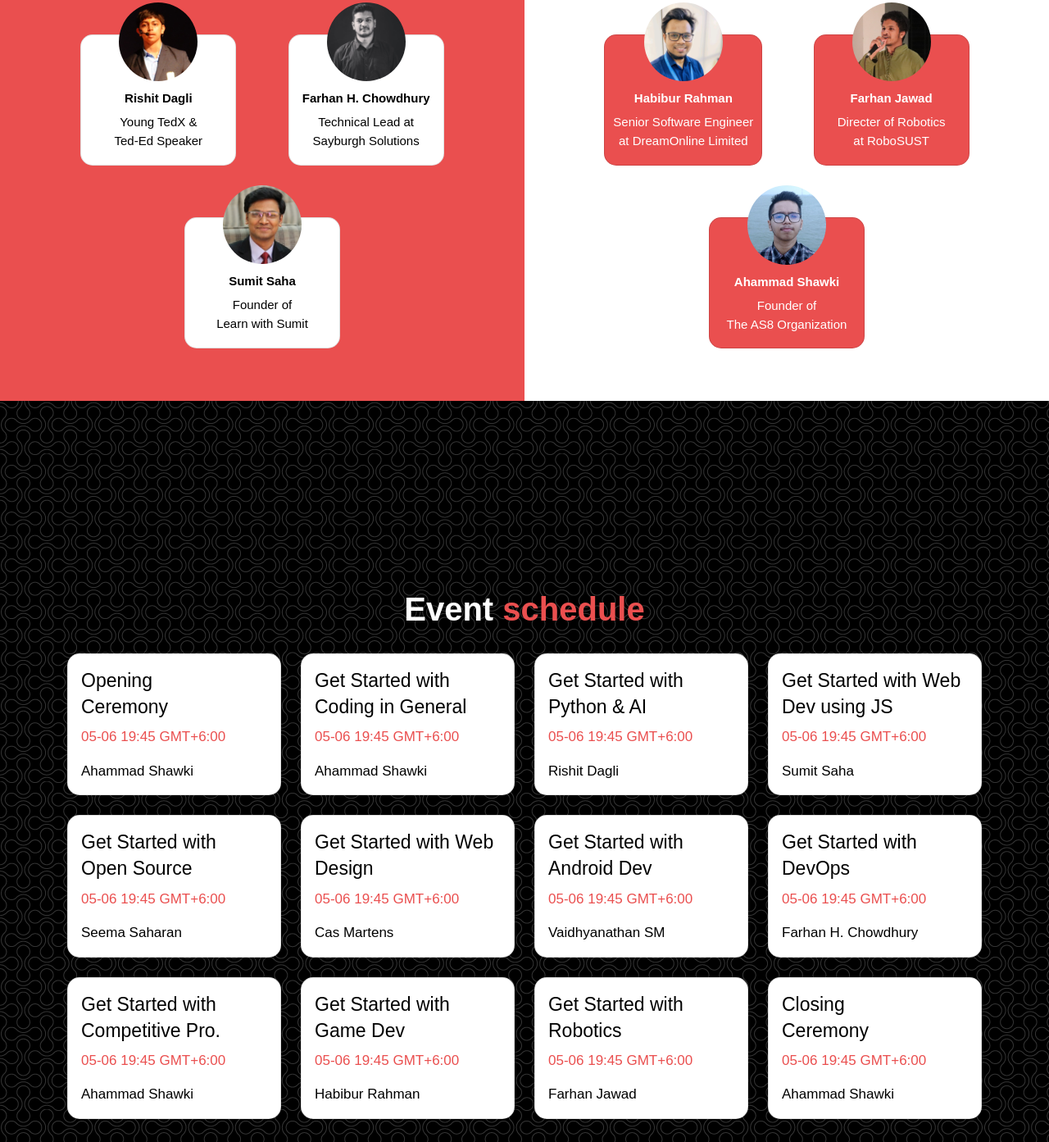
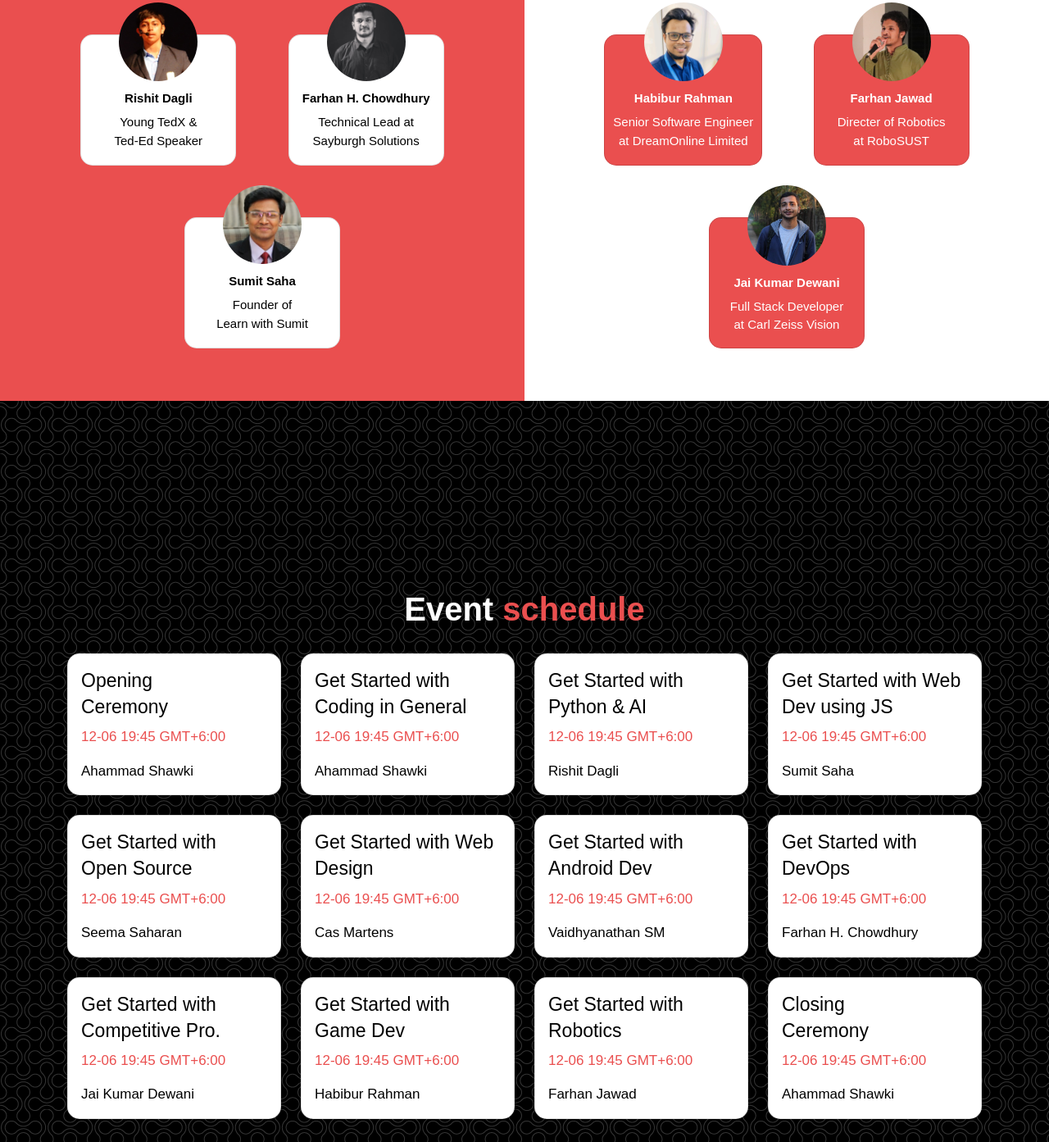
Before and after one commit to The-AS8-organization/CodeInception, a plain HTML site: page index.html in a window 1280 px wide. Shown: the part 1047-2440 px from the top of the page at 82% size. Drawn offline with nearby package versions, Linux system fonts and the light colour scheme.

Commit message:
New Speaker + New Partner

```diff
--- a/index.html
+++ b/index.html
@@ -184,12 +184,12 @@
             </div>
 
             <div class="card card-speaker">
-                <center><img src="images/speaker/img_star_Ahammad_Shawki.jpg" class="card-img-top" alt="..."></center>
+                <center><img src="images/speaker/img_star_Jai_Dewani.jpg" class="card-img-top" alt="..."></center>
                 <div class="card-body">
-                    <a href="https://www.linkedin.com/in/ahammadshawki8/" target="_blank">
-                        <h5 class="card-title">Ahammad Shawki</h5>
+                    <a href="https://www.linkedin.com/in/jai-dewani/" target="_blank">
+                        <h5 class="card-title">Jai Kumar Dewani</h5>
                     </a>
-                    <p class="card-text">Founder of <br> The AS8 Organization</p>
+                    <p class="card-text">Full Stack Developer <br> at Carl Zeiss Vision</p>
                 </div>
             </div>
         </article>
@@ -203,7 +203,7 @@
                     <div class="card mb-4">
                         <div class="card-body">
                             <h3 class="card-title large">Opening Ceremony</h3>
-                            <p class="card-text event-time">05-06 19:45 GMT+6:00</p>
+                            <p class="card-text event-time">12-06 19:45 GMT+6:00</p>
                             <p class="card-text event-speaker">Ahammad Shawki</p>
                         </div>
                     </div>
@@ -213,7 +213,7 @@
                     <div class="card mb-4">
                         <div class="card-body">
                             <h3 class="card-title">Get Started with Coding in General</h3>
-                            <p class="card-text event-time">05-06 19:45 GMT+6:00</p>
+                            <p class="card-text event-time">12-06 19:45 GMT+6:00</p>
                             <p class="card-text event-speaker">Ahammad Shawki</p>
                         </div>
                     </div>
@@ -223,7 +223,7 @@
                     <div class="card mb-4">
                         <div class="card-body">
                             <h3 class="card-title">Get Started with Python & AI</h3>
-                            <p class="card-text event-time">05-06 19:45 GMT+6:00</p>
+                            <p class="card-text event-time">12-06 19:45 GMT+6:00</p>
                             <p class="card-text event-speaker">Rishit Dagli</p>
                         </div>
                     </div>
@@ -233,7 +233,7 @@
                     <div class="card mb-4">
                         <div class="card-body">
                             <h3 class="card-title">Get Started with Web Dev using JS</h3>
-                            <p class="card-text event-time">05-06 19:45 GMT+6:00</p>
+                            <p class="card-text event-time">12-06 19:45 GMT+6:00</p>
                             <p class="card-text event-speaker">Sumit Saha</p>
                         </div>
                     </div>
@@ -245,7 +245,7 @@
                     <div class="card mb-4">
                         <div class="card-body">
                             <h3 class="card-title">Get Started with Open Source</h3>
-                            <p class="card-text event-time">05-06 19:45 GMT+6:00</p>
+                            <p class="card-text event-time">12-06 19:45 GMT+6:00</p>
                             <p class="card-text event-speaker">Seema Saharan</p>
                         </div>
                     </div>
@@ -255,7 +255,7 @@
                     <div class="card mb-4">
                         <div class="card-body">
                             <h3 class="card-title">Get Started with Web Design</h3>
-                            <p class="card-text event-time">05-06 19:45 GMT+6:00</p>
+                            <p class="card-text event-time">12-06 19:45 GMT+6:00</p>
                             <p class="card-text event-speaker">Cas Martens</p>
                         </div>
                     </div>
@@ -265,7 +265,7 @@
                     <div class="card mb-4">
                         <div class="card-body">
                             <h3 class="card-title">Get Started with Android Dev</h3>
-                            <p class="card-text event-time">05-06 19:45 GMT+6:00</p>
+                            <p class="card-text event-time">12-06 19:45 GMT+6:00</p>
                             <p class="card-text event-speaker">Vaidhyanathan SM</p>
                         </div>
                     </div>
@@ -275,7 +275,7 @@
                     <div class="card mb-4">
                         <div class="card-body">
                             <h3 class="card-title">Get Started with DevOps</h3>
-                            <p class="card-text event-time">05-06 19:45 GMT+6:00</p>
+                            <p class="card-text event-time">12-06 19:45 GMT+6:00</p>
                             <p class="card-text event-speaker">Farhan H. Chowdhury</p>
                         </div>
                     </div>
@@ -287,8 +287,8 @@
                     <div class="card mb-4">
                         <div class="card-body">
                             <h3 class="card-title">Get Started with Competitive Pro.</h3>
-                            <p class="card-text event-time">05-06 19:45 GMT+6:00</p>
-                            <p class="card-text event-speaker">Ahammad Shawki</p>
+                            <p class="card-text event-time">12-06 19:45 GMT+6:00</p>
+                            <p class="card-text event-speaker">Jai Kumar Dewani</p>
                         </div>
                     </div>
                 </div>
@@ -297,7 +297,7 @@
                     <div class="card mb-4">
                         <div class="card-body">
                             <h3 class="card-title">Get Started with Game Dev</h3>
-                            <p class="card-text event-time">05-06 19:45 GMT+6:00</p>
+                            <p class="card-text event-time">12-06 19:45 GMT+6:00</p>
                             <p class="card-text event-speaker">Habibur Rahman</p>
                         </div>
                     </div>
@@ -307,7 +307,7 @@
                     <div class="card mb-4">
                         <div class="card-body">
                             <h3 class="card-title">Get Started with Robotics</h3>
-                            <p class="card-text event-time">05-06 19:45 GMT+6:00</p>
+                            <p class="card-text event-time">12-06 19:45 GMT+6:00</p>
                             <p class="card-text event-speaker">Farhan Jawad</p>
                         </div>
                     </div>
@@ -317,7 +317,7 @@
                     <div class="card mb-4">
                         <div class="card-body">
                             <h3 class="card-title large">Closing Ceremony</h3>
-                            <p class="card-text event-time">05-06 19:45 GMT+6:00</p>
+                            <p class="card-text event-time">12-06 19:45 GMT+6:00</p>
                             <p class="card-text event-speaker">Ahammad Shawki</p>
                         </div>
                     </div>
@@ -339,9 +339,10 @@
                     <cite title="Bash Woman Community"><a href="https://discord.gg/R3cnnK6fy9" target="_blank"><img
                                 class="partner-logo" src="images/partner/bash_woman.jpg" alt="Bash Woman Community"></a>
                 </div></cite>
-                <!-- <div class="col-sm-12 col-md-4 col-lg-4">
-                    <a href="" target="_blank"><img class="partner-logo" src="images/partner/bash_woman.jpg"></a>
-                </div> -->
+                <div class="col-sm-12 col-md-4 col-lg-4">
+                    <cite title="Vision Green Organization"><a href="https://visiongreen.org/" target="_blank"><img
+                                class="partner-logo" src="images/partner/vision_green.jpg" alt="Vision Green Organization"></a>
+                </div></cite>
             </div>
         </div>
     </section>
@@ -350,11 +351,11 @@
         <div class="container">
             <hr id="footer-start">
             <ul id="social">
-                <li><a id="first" href="#"><i class="social-bicon fab fa-youtube"></i></a></li>
-                <li><a href="#"><i class="social-bicon fab fa-facebook"></i></a></li>
-                <li><a href="#"><i class="social-bicon fab fa-twitter"></i></a></li>
-                <li><a href="#"><i class="social-bicon fab fa-linkedin-in"></i></a></li>
-                <li><a href="#"><i class="social-bicon fab fa-discord"></i></a></li>
+                <li><a id="first" href="https://www.youtube.com/channel/UCjcS_VOSsg3ju2rwKZVNUnQ" target="_blank"><i class="social-bicon fab fa-youtube"></i></a></li>
+                <li><a href="https://www.facebook.com/as8org/" target="_blank"><i class="social-bicon fab fa-facebook"></i></a></li>
+                <li><a href="https://www.instagram.com/as8org/" target="_blank"><i class="social-bicon fab fa-instagram"></i></a></li>
+                <li><a href="https://www.linkedin.com/company/the-as8-organization" target="_blank"><i class="social-bicon fab fa-linkedin-in"></i></a></li>
+                <li><a href="https://discord.gg/4aSj56xRwc" target="_blank"><i class="social-bicon fab fa-discord"></i></a></li>
             </ul>
             <h2 id="org-name">Created by The AS8 Organization</h2>
 
```
Also changed, not shown: images/partner/vision_green.jpg (added), images/speaker/img_star_Jai_Dewani.jpg (added), 1 other file.
